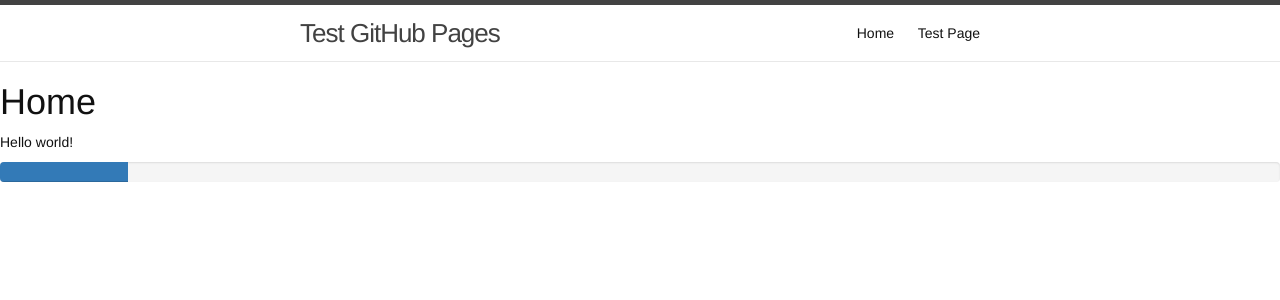
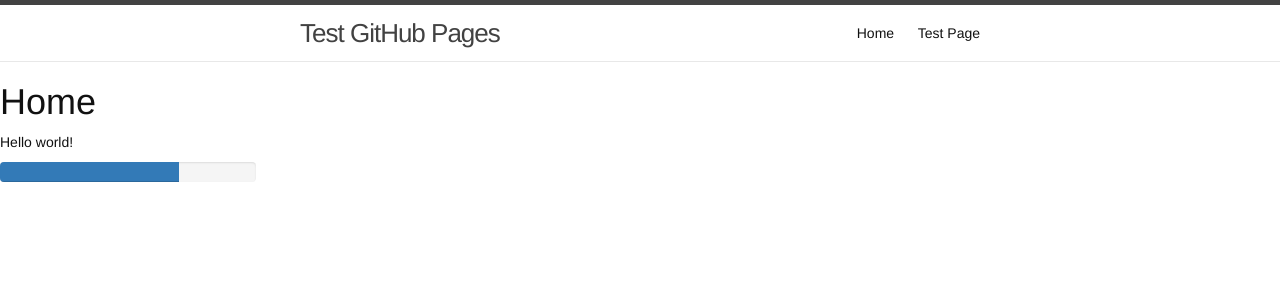
Before and after one commit to lmelling/test-gh-pages, a Jekyll site: the page built from index.md, in a window 1280 px wide. Shown: the top 300 px of the page. Built offline with Jekyll 4.4.1, drawn with Linux system fonts in a browser that asks for light colours.

Commit message:
cleanup test and demo content

```diff
--- a/_config.yml
+++ b/_config.yml
@@ -3,7 +3,6 @@ title: Test GitHub Pages
 email: your-email@domain.com
 description: A test of GitHub Pages functionality using jekyll.
 baseurl: "/test-gh-pages" # the subpath of your site, e.g. /blog
-repository: test-gh-pages
 
 # Build settings
 markdown: kramdown
--- a/_includes/header.html
+++ b/_includes/header.html
@@ -14,9 +14,9 @@
       </span>
 
       <div class="trigger">
-        {% for my_page in site.pages %}
-          {% if my_page.title %}
-          <a class="page-link" href="{{ my_page.url | prepend: site.baseurl}}">{{ my_page.title | escape }}</a>
+        {% for page in site.pages %}
+          {% if page.title %}
+          <a class="page-link" href="{{ page.url | prepend: site.baseurl}}">{{ page.title | escape }}</a>
           {% endif %}
         {% endfor %}
       </div>
--- a/index.md
+++ b/index.md
@@ -4,9 +4,9 @@ title: Home
 ---
 Hello world!
 
-<div class="progress">
+<div class="progress" style="width:20%">
   <div class="progress-bar" role="progressbar" aria-valuenow="70"
-  aria-valuemin="0" aria-valuemax="100" style="width:10%">
+  aria-valuemin="0" aria-valuemax="100" style="width:70%">
     <span class="sr-only">10% Complete</span>
   </div>
 </div>
```
